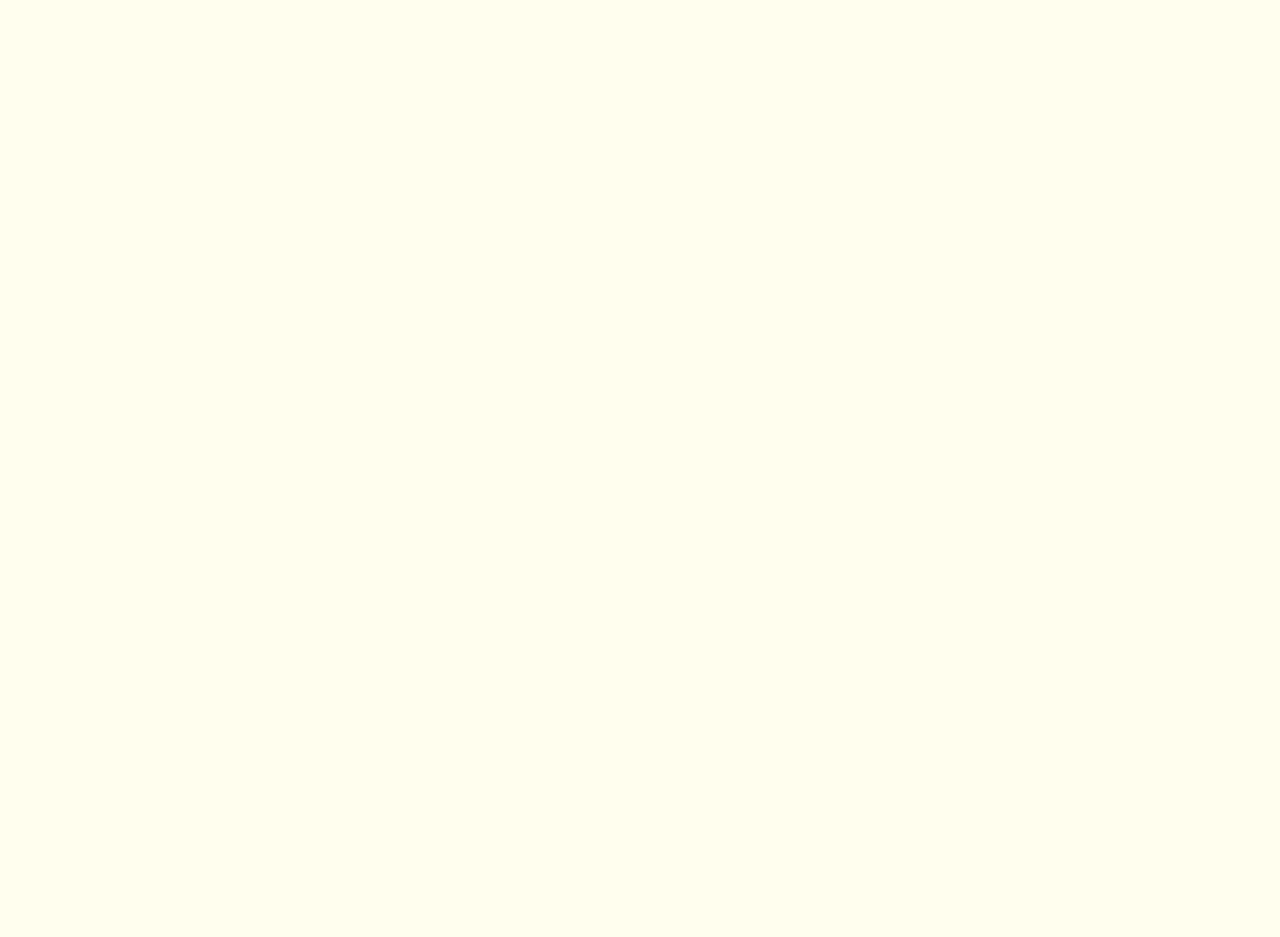
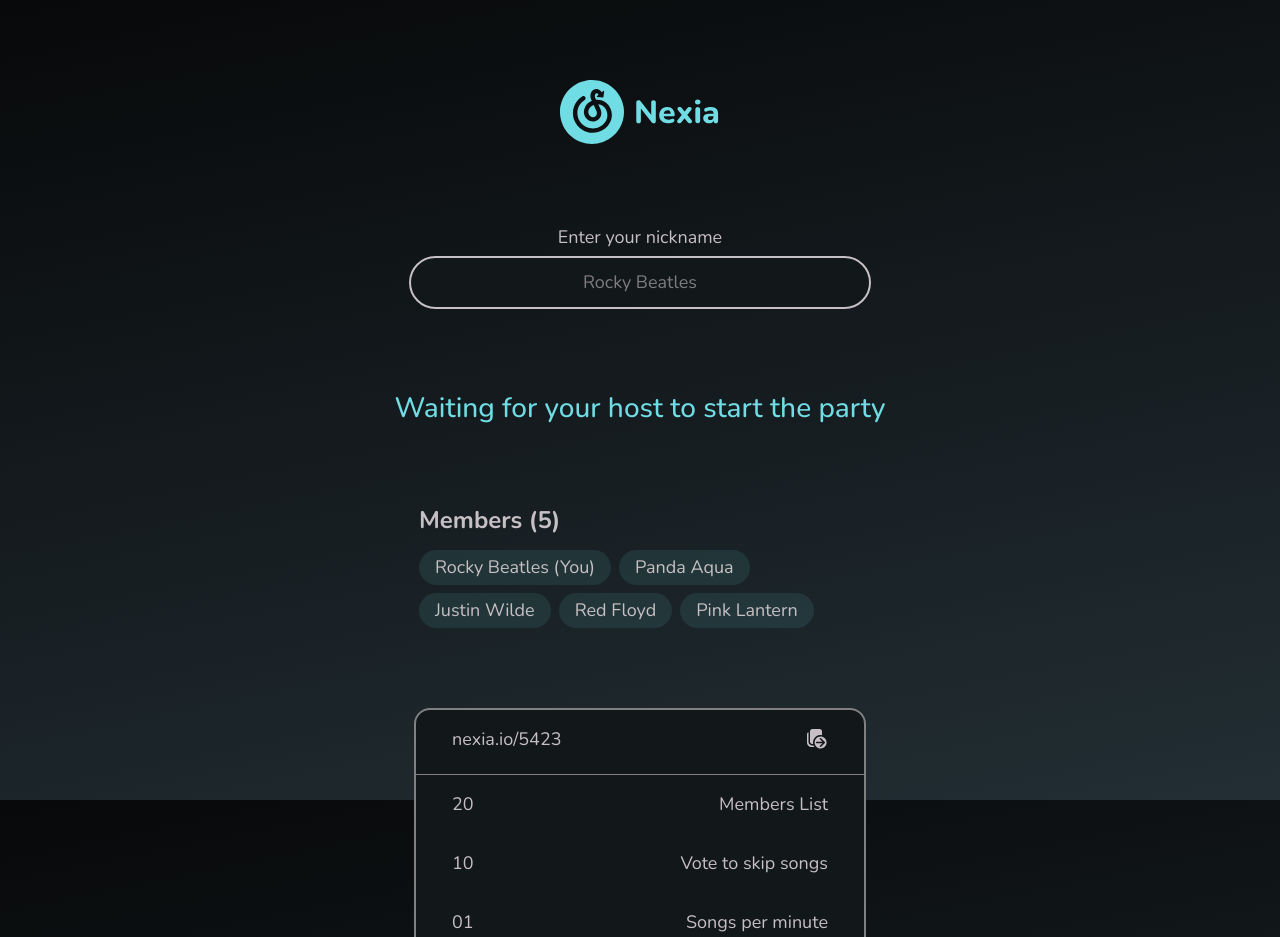
Before and after one commit to yashant/nexia, a React (Create React App) app in the folder app/: page /waiting in a window 1280 px wide. Before the commit this address had no page. Shown: the top 937 px of the page. Before the commit the page ends 800 px from the top, so only its background shows below. Built offline with nearby package versions, Linux system fonts and the light colour scheme.

Commit message:
added the waiting screen.

```diff
--- a/app/src/App.js
+++ b/app/src/App.js
@@ -3,6 +3,7 @@ import "./App.css";
 import { BrowserRouter, Routes, Route } from "react-router-dom";
 import LoginPage from "./components/Login";
 import HomePage from "./components/Homepage";
+import Waiting from "./components/Waiting";
 
 
 function App() {
@@ -11,6 +12,8 @@ function App() {
       <Routes>
         <Route path="/" element={<HomePage />} />
         <Route path="/login" element={<LoginPage />} />
+        <Route path="/waiting" element={<Waiting />} />
+
       </Routes>
     </BrowserRouter>
   );
--- a/app/src/components/Homepage.js
+++ b/app/src/components/Homepage.js
@@ -108,4 +108,5 @@ width:180px;
 const HowItWorks = styled.div`
   gap: 20px;
   text-align:center;
+  background-color: #FFFEEE;
 `;
--- /dev/null
+++ b/app/src/components/Waiting.js
@@ -0,0 +1,157 @@
+import React from "react";
+import styled from "styled-components";
+import logo from '../asset/logo.svg';
+import copy from '../asset/copy.svg'
+
+
+const LoginPage = () => {
+  return (
+    <FlexColumn className="flexColumn">
+      <img src={logo}></img>
+      <NickName className="flexColumn">
+        <NickNameLabel> Enter your nickname</NickNameLabel>
+        <NickNameInput className="primaryInput"> Rocky Beatles </NickNameInput>
+      </NickName>
+
+      <WaitingText>Waiting for your host to start the party</WaitingText>
+
+      <Members>
+        <MemberTitle>
+          Members (5)
+        </MemberTitle>
+        <MembersList>
+          <MembersItem>
+            Rocky Beatles (You)
+          </MembersItem>
+          <MembersItem>
+            Panda Aqua
+          </MembersItem>
+          <MembersItem>
+            Justin Wilde
+          </MembersItem>
+          <MembersItem>
+            Red Floyd
+          </MembersItem>
+          <MembersItem>
+            Pink Lantern
+          </MembersItem>
+        </MembersList>
+      </Members>
+
+      <Settings>
+        <BorderBtm>
+          <Flexrow>
+            <Link>
+              nexia.io/5423
+            </Link>
+            <Icon>
+              <img src={copy}></img>
+            </Icon>
+          </Flexrow>
+        </BorderBtm>
+        <Flexrow>
+          <SettingsItem>
+            20
+          </SettingsItem>
+          <SettingsItem>
+            Members List
+          </SettingsItem>
+        </Flexrow>
+        <Flexrow>
+          <SettingsItem>
+            10
+          </SettingsItem>
+          <SettingsItem>
+            Vote to skip songs
+          </SettingsItem>
+        </Flexrow>
+        <Flexrow>
+          <SettingsItem>
+            01
+          </SettingsItem>
+          Songs per minute
+        </Flexrow>
+
+      </Settings >
+
+    </FlexColumn >
+  )
+};
+
+export default LoginPage;
+
+
+
+const FlexColumn = styled.div`
+  padding: 80px;
+  gap: 80px;
+
+`;
+const Flexrow = styled.div`
+  display:flex;
+  padding: 16px 36px;
+  justify-content: space-between;
+  `;
+
+
+const JoinButton = styled.div`
+`;
+
+const NickName = styled.div`
+  gap:5px;
+`;
+const NickNameInput = styled.div`
+`;
+const NickNameLabel = styled.div`
+`;
+
+const WaitingText = styled.div`
+  font-weight: 500;
+  font-size: 28px;
+  line-height: 38px;
+  color: #70DCE3;
+`;
+
+const Members = styled.div`
+  width: 442px;
+  display:flex;
+  flex-direction:column;
+  gap:16px;
+`;
+
+const MemberTitle = styled.div`
+  font-weight: 700;
+  font-size: 24px;
+`;
+
+const MembersList = styled.div`
+  display:flex;
+  flex-wrap:wrap;
+  gap:8px;
+  `;
+
+const MembersItem = styled.div`
+  background-color: rgb(113,219,227,0.1);
+  padding:4px 16px;
+  border-radius:48px;
+`;
+
+const Settings = styled.div`
+  background-color: #12171A;
+  border-radius: 16px;
+  border: 2px solid #808080;
+  width:40%;
+
+`;
+
+const SettingsItem = styled.div`
+`;
+const BorderBtm = styled.div`
+  border-bottom: 1px solid #808080;
+`;
+
+const Link = styled.div`
+`;
+
+const Icon = styled.div`
+`;
--- a/app/src/index.css
+++ b/app/src/index.css
@@ -7,7 +7,11 @@ body {
   line-height: 150%;
   -webkit-font-smoothing: antialiased;
   -moz-osx-font-smoothing: grayscale;
-  background-color: #FFFEEE;
+  background: linear-gradient(168.55deg, #070809 -1.3%, #222E34 99.37%);
+  background-size: cover;
+  background-repeat: no-repeat;
+  background-attachment: fixed;
+  color: #C6BFC3;
 
 }
 
@@ -89,7 +93,7 @@ h4 {
   background: #12171A;
   border: 2px solid #C6BFC3;
   border-radius: 50px;
-  color: #C6BFC3;
+  color: rgba(198, 191, 195, 0.6);
 }
 
 .flexRow {
```
Also changed, not shown: app/public/copy.svg (added), app/src/asset/copy.svg (added).
